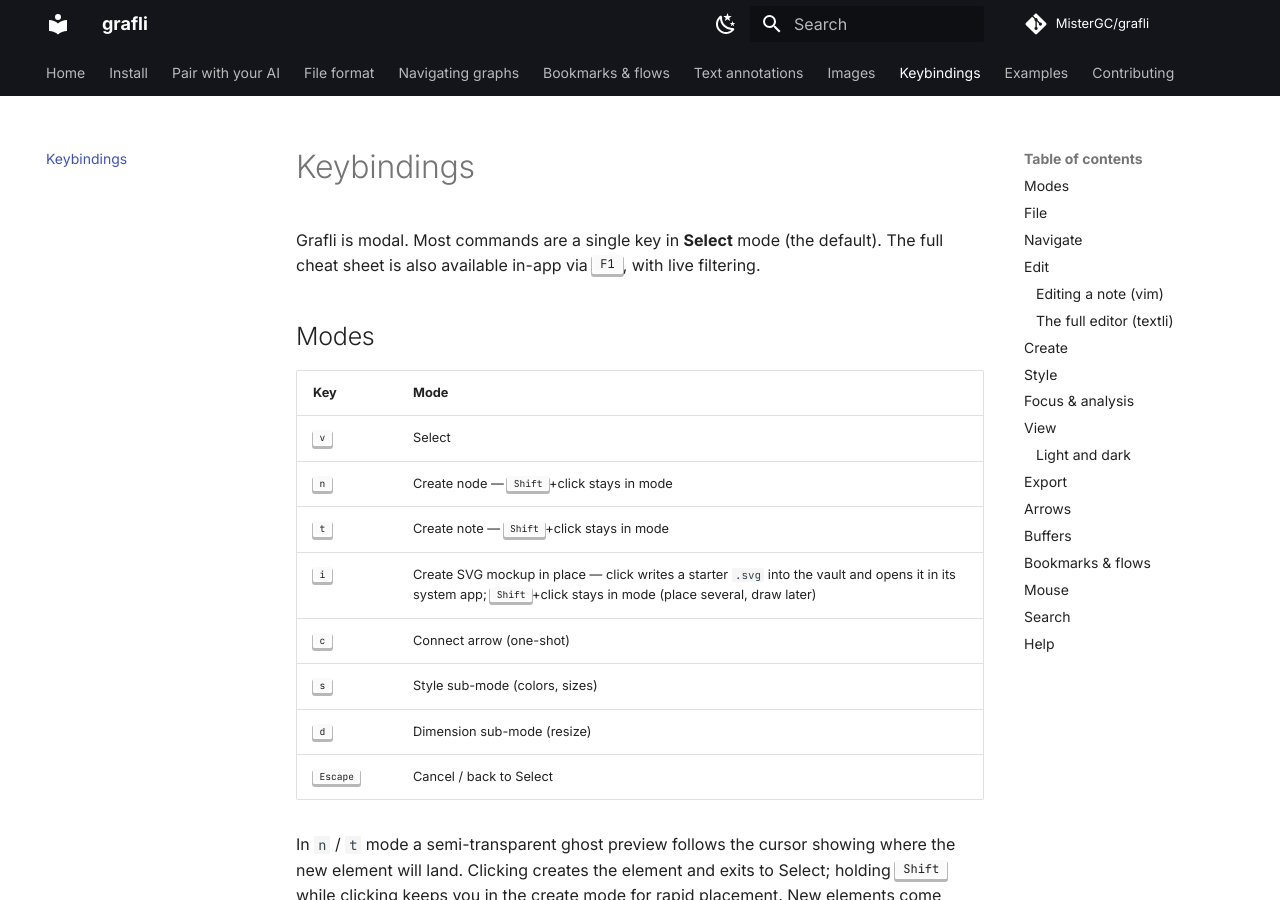
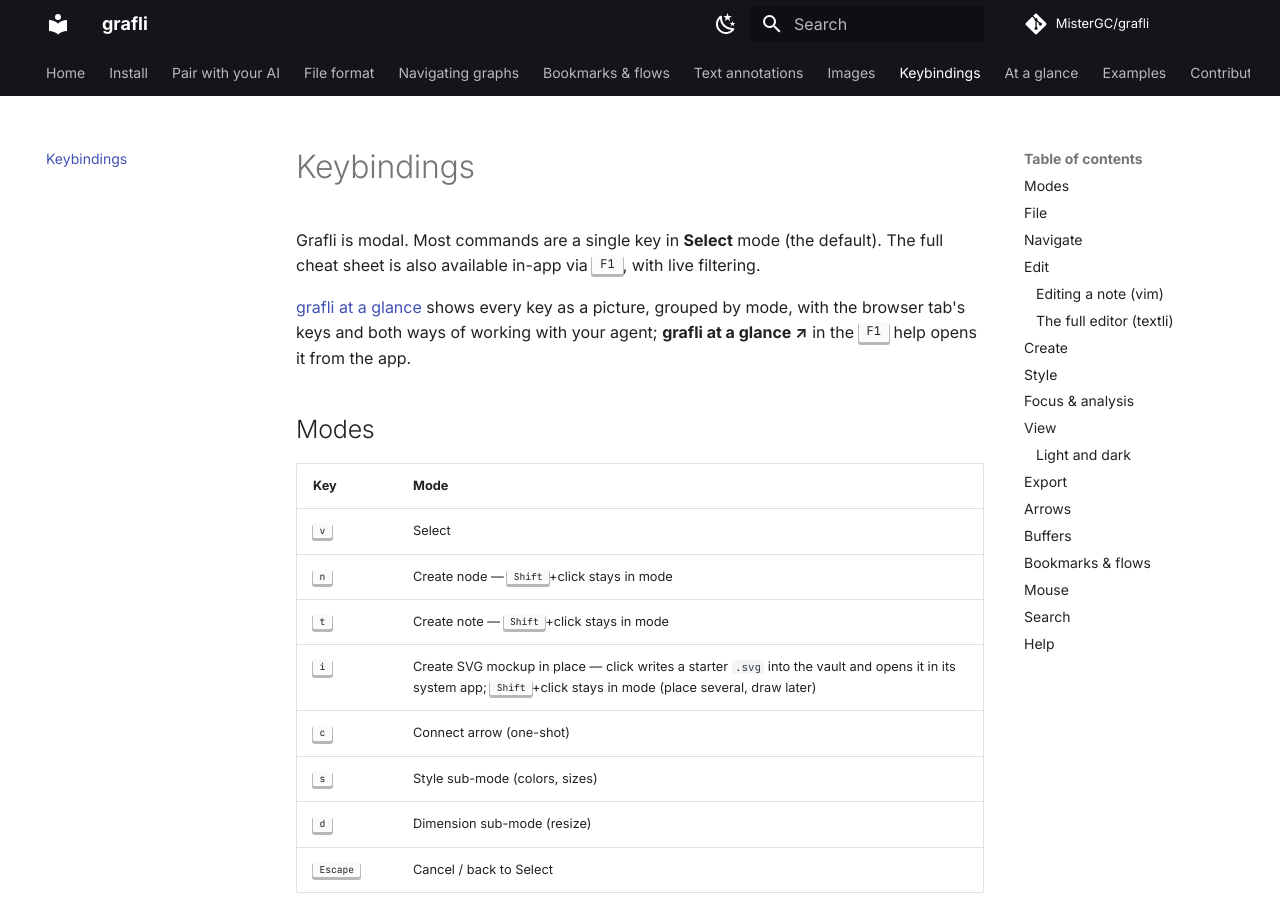
Before and after one commit to MisterGC/grafli, an MkDocs documentation site: the page built from docs/keybindings.md, in a window 1280 px wide and 900 px high. Built offline with MkDocs 1.6.1 and Material for MkDocs 9.7.7, drawn with Linux system fonts in a browser that asks for light colours; comment, search, counter and statistics services are not loaded; some of the changed text lies outside the part shown.

Commit message:
Link grafli at a glance from the website's navigation, keybindings, README and changelog

```diff
--- a/docs/keybindings.md
+++ b/docs/keybindings.md
@@ -3,6 +3,11 @@
 Grafli is modal. Most commands are a single key in **Select** mode (the
 default). The full cheat sheet is also available in-app via <kbd>F1</kbd>,
 with live filtering.
+
+[grafli at a glance](at-a-glance.html) shows every key as a picture,
+grouped by mode, with the browser tab's keys and both ways of working with
+your agent; **grafli at a glance ↗** in the <kbd>F1</kbd> help opens it
+from the app.
 
 ## Modes
 
@@ -257,5 +262,5 @@ one closes the others.
 
 | Key | Action |
 |-----|--------|
-| <kbd>F1</kbd> | In-app cheat sheet (with filter) and text-annotation reference |
+| <kbd>F1</kbd> | In-app cheat sheet (with filter), the browser tab's keys, the text-annotation reference, and a button that opens [grafli at a glance](at-a-glance.html) |
 | <kbd>`</kbd> | Toggle debug overlay |
--- a/mkdocs.yml
+++ b/mkdocs.yml
@@ -92,5 +92,6 @@ nav:
   - Text annotations: text-annotations.md
   - Images: images.md
   - Keybindings: keybindings.md
+  - At a glance: at-a-glance.html
   - Examples: examples.md
   - Contributing: contributing.md
```
Also changed, not shown: CHANGELOG.md (+14 -0 lines), README.md (+3 -1 lines).
